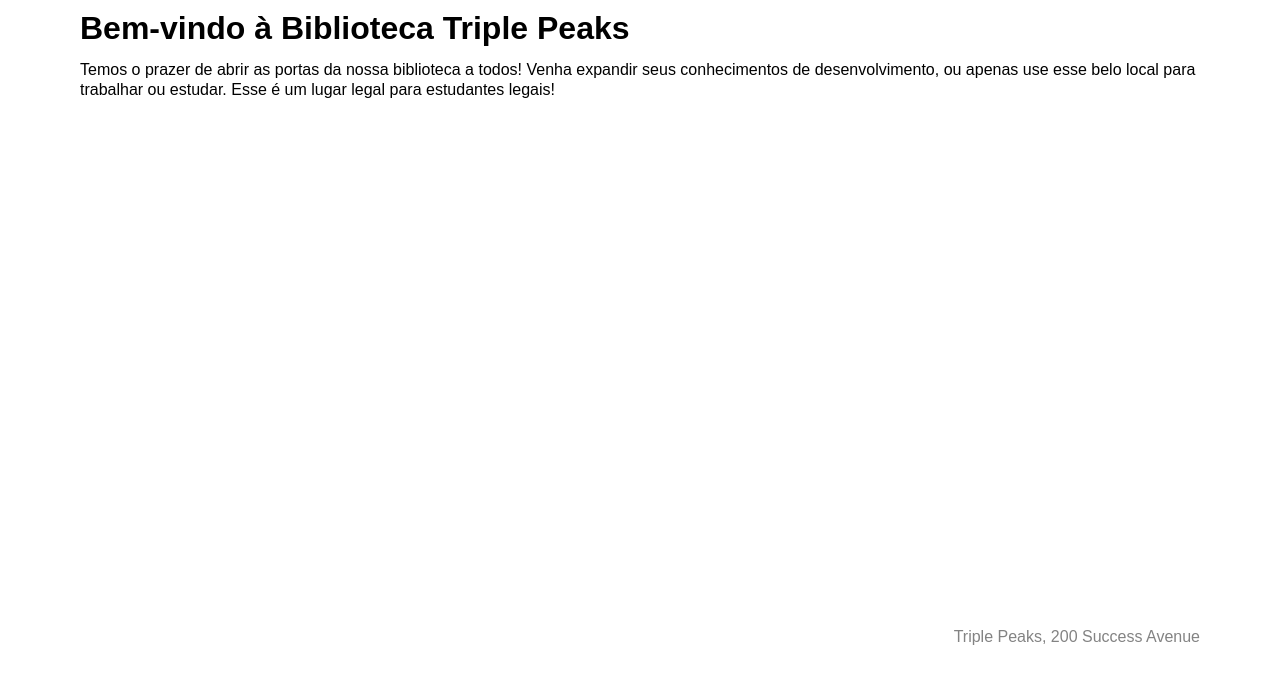
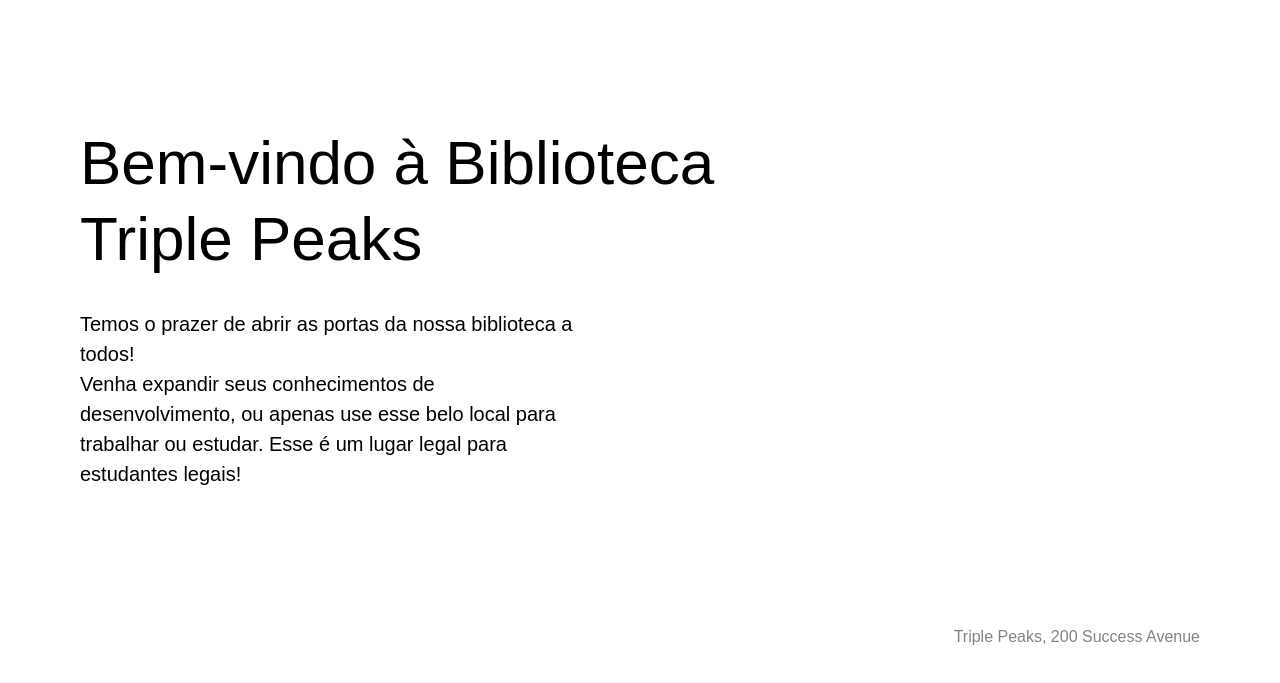
Before and after one commit to borgesenioc/web_project_library_pt_v4, a plain HTML site: page index.html in a window 1280 px wide. Shown: the part 113-796 px from the top of the page. Drawn offline with Linux system fonts and the light colour scheme.

Commit message:
Add margins and styling to header content

```diff
--- a/styles/style.css
+++ b/styles/style.css
@@ -33,6 +33,7 @@
   margin: 8px 0 0;
   column-gap: 20px;
   list-style: none;
+  padding: 0;
 }
 
 .nav__link {
@@ -43,12 +44,25 @@
 
 .header__content {
   /* Adicione as propriedades flex aqui */
+  display: flex;
+  justify-content: flext-start;
+  align-items: flex-start;
+  flex-wrap: wrap;
 }
 
 .header__title {
+  max-width: 635px;
+  font-size: 62px;
+  line-height: 76px;
+  font-weight: 500;
+  margin: 128px 0 32px;
 }
 
 .header__description {
+  max-width: 515px;
+  font-size: 20px;
+  line-height: 30px;
+  margin: 0;
 }
 
 .header__image {
```
Also changed, not shown: index.html (+1 -0 lines).
